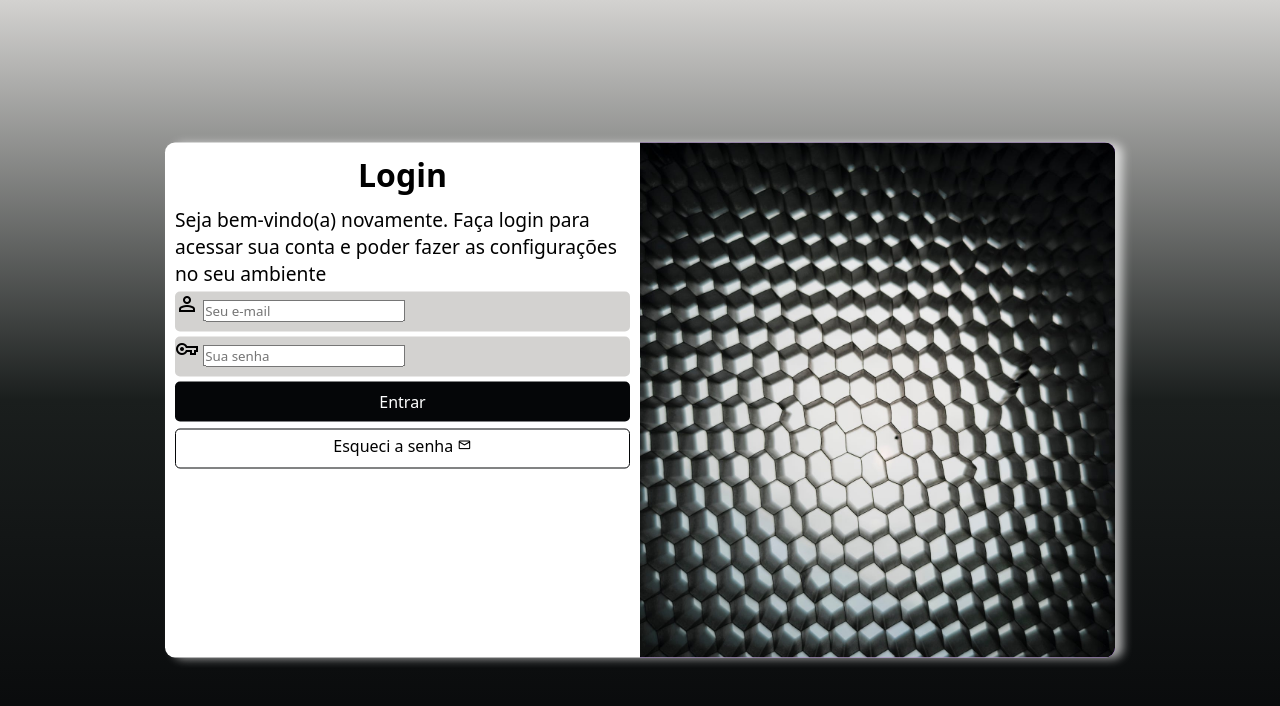
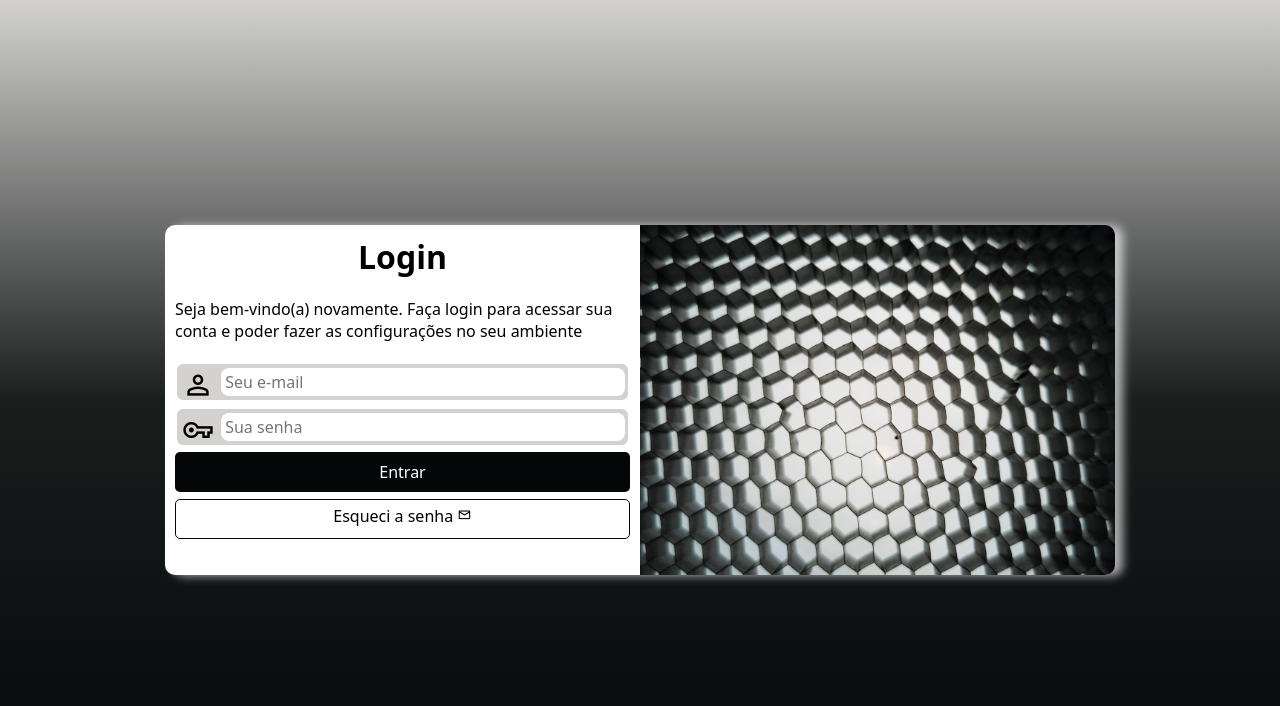
Before and after one commit to LawanSS/projeto-login, a plain HTML site: page index.html in a window 1280 px wide. Drawn offline with nearby package versions, Linux system fonts and the light colour scheme.

Commit message:
form
finalizando style

```diff
--- a/estilos/media-query.css
+++ b/estilos/media-query.css
@@ -17,6 +17,7 @@ Grandes telas: Acima 1200px
 
     section#login {
         width: 80vw;
+        height: 280px;
     }
 
     section#login > div#img {
@@ -40,6 +41,7 @@ Grandes telas: Acima 1200px
 
     section#login {
         width: 950px;
+        height: 350px;
     }
 
     section#login > div#img {
@@ -58,6 +60,7 @@ Grandes telas: Acima 1200px
     }
 
     div#form > p {
-        font-size: 1.2em;
+        font-size: 1em;
+        margin: 20px 0px;
     }
 }
--- a/estilos/style.css
+++ b/estilos/style.css
@@ -32,7 +32,6 @@ section#login {
     position: absolute;
     top: 50%;
     left: 50%;
-    transform: translate(-50%, -50%);
     background-color: white;
     width: 250px;
     height: 515px;
@@ -41,6 +40,7 @@ section#login {
     box-shadow: 8px 1px 10px rgba(255, 255, 255, 0.651);
     transition: width 0.3s, height 0.3s;
     transition-timing-function: ease;
+    transform: translate(-50%, -50%);
 }
 
 section#login > div#img {
@@ -68,14 +68,36 @@ div#form > p {
 form > div.campo {
     background-color: #D3D2D0;
     display: block;
+    border: 2px solid white;
     width: 100%;
     height: 40px;
-    border-radius: 5px;
+    border-radius: 8px;
     margin: 5px 0px;
 }
 
 div.campo > label {
     display: none;
+}
+
+div.campo > span {
+    font-size: 2em;
+    width: 40px;
+    padding: 5px;
+
+}
+
+div.campo > input {
+    font-size: 1em;
+    width: calc(100% - 47px);
+    height: 80%;
+    border: 0px;
+    border-radius: 8px;
+    padding: 4px;
+    transform: translatey(-13px);
+}
+
+div.campo > input:focus-within {
+    background-color: #D3D2D0;
 }
 
 form > input[type=submit] {
```
